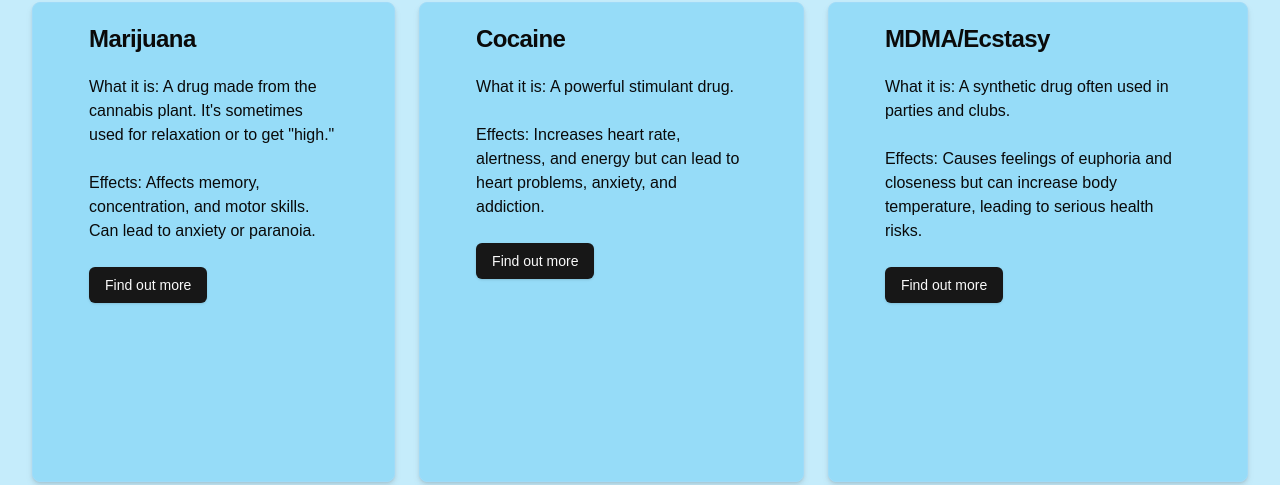
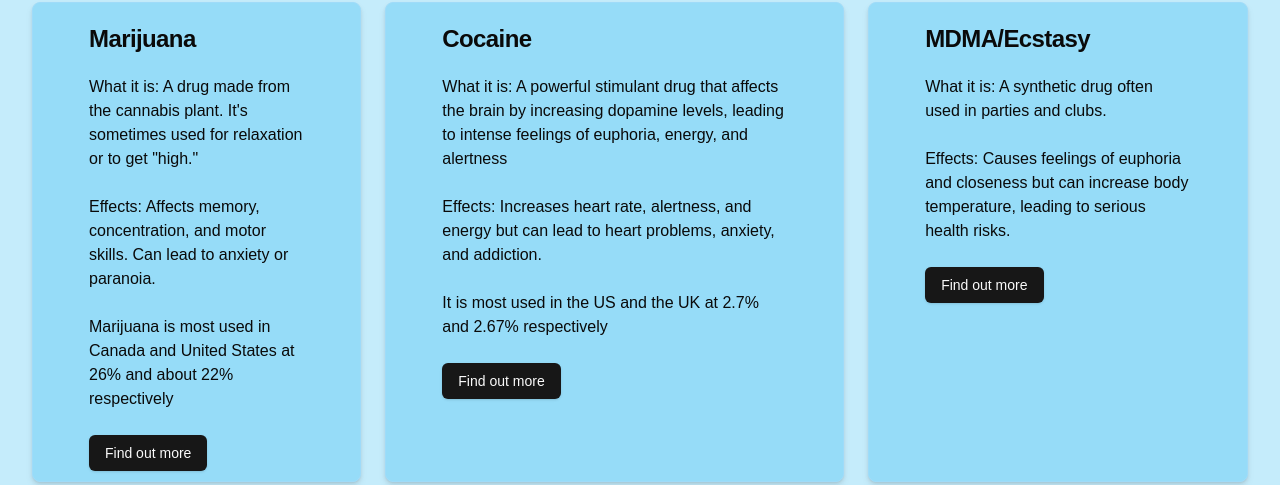
Before and after one commit to damnabbit09/heartcode-mentee, a Next.js app: page / in a window 1280 px wide. Shown: the part 878-1363 px from the top of the page. Built offline with nearby package versions, Linux system fonts and the light colour scheme.

Commit message:
more changes

```diff
--- a/src/app/about-me/page.tsx
+++ b/src/app/about-me/page.tsx
@@ -7,11 +7,11 @@ export default function AboutMe() {
             <Card className="w-2/5 h-36 border-accent">
                 <CardHeader>
                     <CardTitle>
-                        SUPPPPPPP
+                      hiiiiiiiii
                     </CardTitle>
                     <CardDescription>
-
-                    hiii, i'm eva
+                        i'm eva and i'm a proud owner of 500+ books. in my free time, i love to read mystery/thriller books and exercise.
+                        my tbr list continues to grow everyday.
                     </CardDescription>
 
                 </CardHeader>
@@ -23,7 +23,8 @@ export default function AboutMe() {
                     </CardTitle>
                     <CardDescription>
 
-                        i'm damien!
+                        i'm damien. I like music and football, i love to listen to music during my freetime and would
+                        go to play football regularly every week.
                     </CardDescription>
 
                 </CardHeader>
--- a/src/app/page.tsx
+++ b/src/app/page.tsx
@@ -40,6 +40,9 @@ export default function Home() {
             <CardContent>
               Effects: Affects memory, concentration, and motor skills. Can lead to anxiety or paranoia.
             </CardContent>
+            <CardContent>
+              Marijuana is most used in Canada and United States at 26% and about 22% respectively
+            </CardContent>
             <CardFooter>
               <a href="https://nida.nih.gov/research-topics/cannabis-marijuana" target="_blank">
                 <Button>
@@ -55,10 +58,15 @@ export default function Home() {
               </CardTitle>
             </CardHeader>
             <CardContent>
-              What it is: A powerful stimulant drug.
+              What it is: A powerful stimulant drug that affects the brain by
+               increasing dopamine levels, leading to intense feelings of euphoria,
+               energy, and alertness
             </CardContent>
             <CardContent>
               Effects: Increases heart rate, alertness, and energy but can lead to heart problems, anxiety, and addiction.
+            </CardContent>
+            <CardContent>
+              It is most used in the US and the UK at 2.7% and 2.67% respectively
             </CardContent>
             <CardFooter>
               <a href="https://nida.nih.gov/research-topics/cocaine" target="_blank">
```
